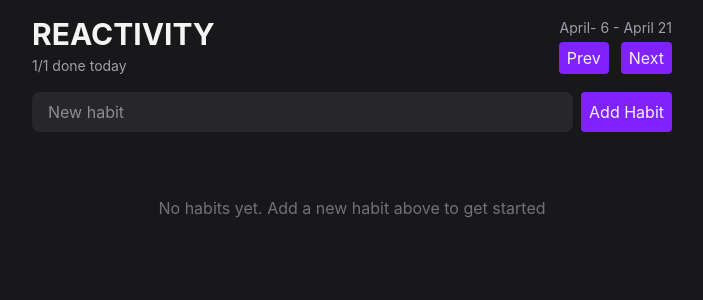
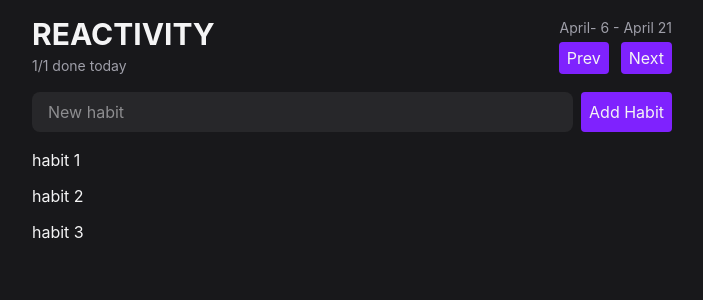
Before and after one commit to clara-cdp/Reactivity, a React (Vite) app: page / in a window 1280 px wide. Shown: the top 300 px of the page, without its empty margins (288-991 px from the left). Built offline with nearby package versions, Linux system fonts and the light colour scheme.

Commit message:
initial logic render set up

```diff
--- a/src/components/HabitList.tsx
+++ b/src/components/HabitList.tsx
@@ -1,7 +1,7 @@
 import {Button} from "./Button"
 
 export function HabitList() {
-    const habits = []
+    const habits = ["habit 1", "habit 2", "habit 3"]
 
     if (habits.length === 0) {
         return (
@@ -9,5 +9,11 @@ export function HabitList() {
         )
     }
 
-   return <h1>full</h1>
+    return (
+        <div className="flex flex-col gap-3">
+            {habits.map(habit => (
+                <h1>{habit}</h1>
+            ))}
+    </div>
+    )
 }
```
